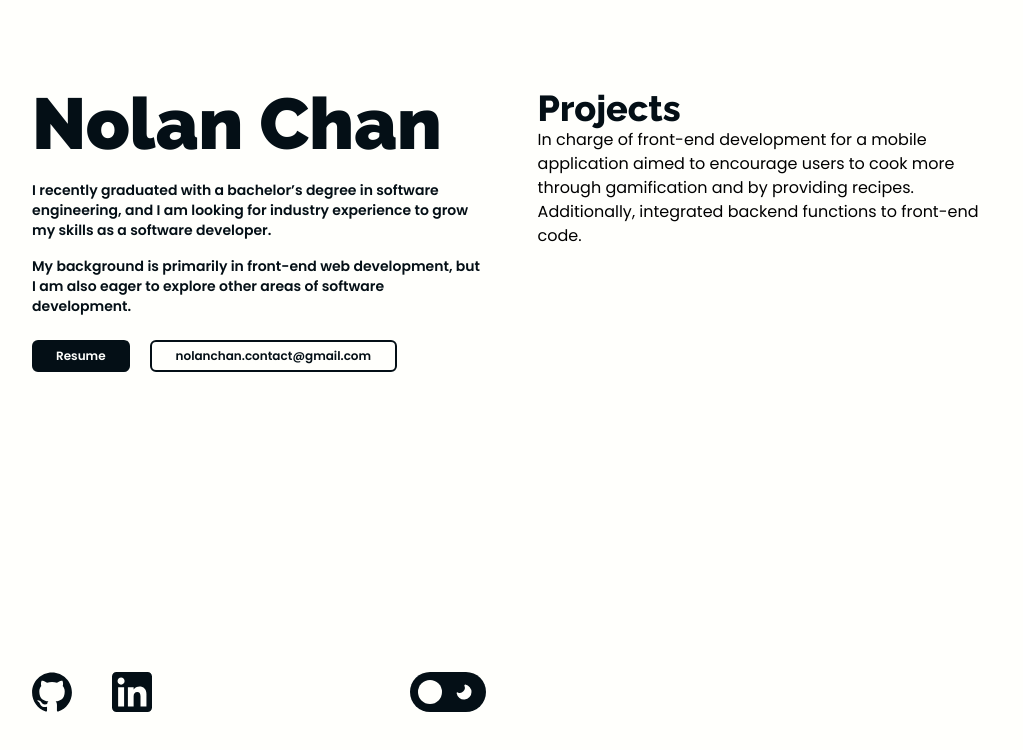
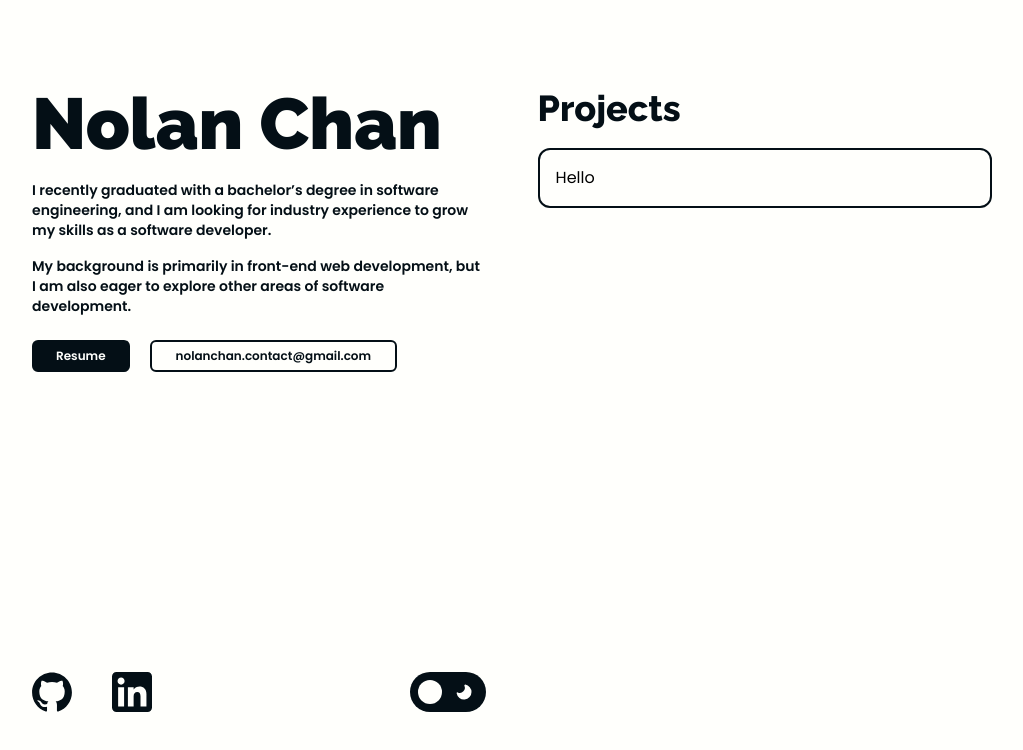
Before and after one commit to NolanChan1/nolan-portfolio, a Next.js app: page / in a window 1280 px wide. Shown: the top 750 px of the page, without its empty margins (128-1151 px from the left). Built offline with nearby package versions, Linux system fonts and the light colour scheme.

Commit message:
Split body into separate components

```diff
--- /dev/null
+++ b/app/PortfolioBody.tsx
@@ -0,0 +1,18 @@
+"use client";
+
+import PortfolioSectionContainer from "./PortfolioSectionContainer";
+
+export default function PortfolioBody() {
+  return (
+    <main className="mx-5 mt-16 md:mx-0 md:mt-0">
+      <section className="md:mt-[11vh]">
+        <h2 className="mb-4 font-raleway text-3xl font-extrabold text-off-black-900 dark:text-white md:mb-5 lg:text-4xl 2xl:text-5xl">
+          Projects
+        </h2>
+        <PortfolioSectionContainer expandable={true}>
+          <h1>Hello</h1>
+        </PortfolioSectionContainer>
+      </section>
+    </main>
+  );
+}
--- /dev/null
+++ b/app/PortfolioSectionContainer.tsx
@@ -0,0 +1,20 @@
+"use client";
+
+import { PropsWithChildren } from "react";
+
+type PortfolioSectionContainerProps = PropsWithChildren<{
+  expandable: boolean;
+}>;
+
+const PortfolioSectionContainer: React.FC<PortfolioSectionContainerProps> = ({
+  children,
+  expandable,
+}) => {
+  return (
+    <div className="mx-5 mb-8 rounded-xl border-2 border-off-black-900 p-4 dark:border-light-black-100 md:mx-0 2xl:rounded-2xl 2xl:px-8 2xl:py-6">
+      {children}
+    </div>
+  );
+};
+
+export default PortfolioSectionContainer;
--- a/app/page.tsx
+++ b/app/page.tsx
@@ -3,6 +3,7 @@
 import { useState } from "react";
 
 import ThemeToggleSwitch from "./ThemeToggleSwitch";
+import PortfolioBody from "./PortfolioBody";
 
 export default function Home() {
   const [darkModeEnabled, setDarkModeEnabled] = useState(false);
@@ -79,19 +80,7 @@ export default function Home() {
               />
             </div>
           </header>
-          <main className="mx-5 mt-16 md:mx-0 md:mt-0">
-            <section className="md:mt-[11vh]">
-              <h2 className="font-raleway text-3xl font-extrabold text-off-black-900 dark:text-white lg:text-4xl 2xl:text-5xl">
-                Projects
-              </h2>
-              <p>
-                In charge of front-end development for a mobile application
-                aimed to encourage users to cook more through gamification and
-                by providing recipes. Additionally, integrated backend functions
-                to front-end code.
-              </p>
-            </section>
-          </main>
+          <PortfolioBody />
         </div>
       </div>
     </div>
```
